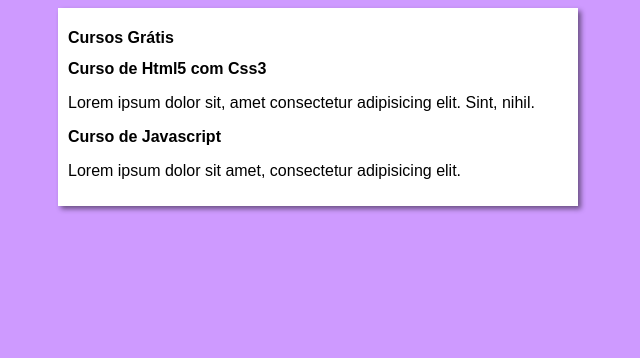
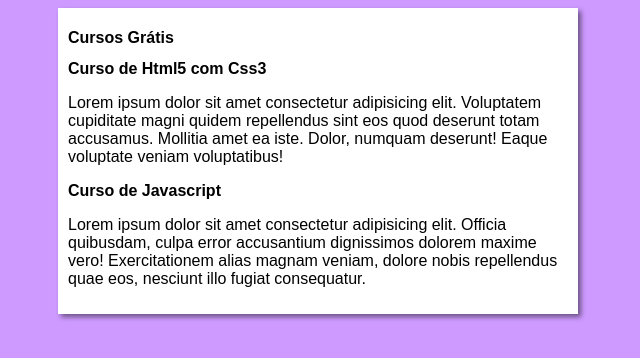
Before and after one commit to laraprogramaai/Projeto-Site, a plain HTML site: page index.html in a window 1280 px wide. Shown: the whole page, without its empty margins (322-962 px from the left). Drawn offline with Linux system fonts and the light colour scheme.

Commit message:
Adicionei mais conteudo

```diff
--- a/index.html
+++ b/index.html
@@ -15,11 +15,11 @@
 
         <article>
             <h2>Curso de Html5 com Css3</h2>
-            <p>Lorem ipsum dolor sit, amet consectetur adipisicing elit. Sint, nihil.</p>
+            <p>Lorem ipsum dolor sit amet consectetur adipisicing elit. Voluptatem cupiditate magni quidem repellendus sint eos quod deserunt totam accusamus. Mollitia amet ea iste. Dolor, numquam deserunt! Eaque voluptate veniam voluptatibus!</p>
         </article>
         <article>
             <h2>Curso de Javascript</h2>
-            <p>Lorem ipsum dolor sit amet, consectetur adipisicing elit.</p>
+            <p>Lorem ipsum dolor sit amet consectetur adipisicing elit. Officia quibusdam, culpa error accusantium dignissimos dolorem maxime vero! Exercitationem alias magnam veniam, dolore nobis repellendus quae eos, nesciunt illo fugiat consequatur.</p>
         </article>
     </main>
 </body>
```
